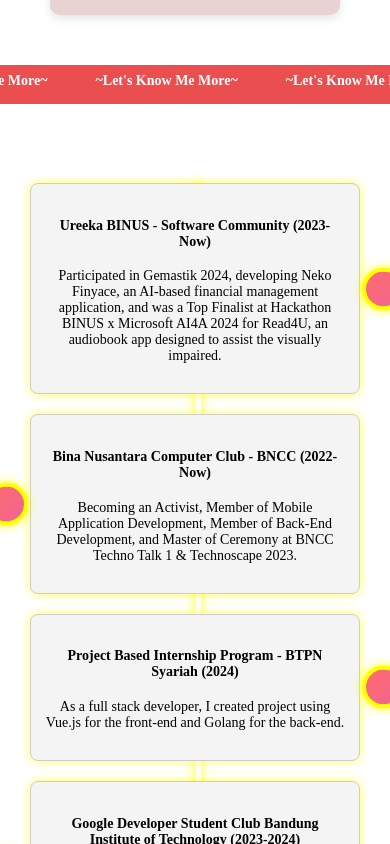
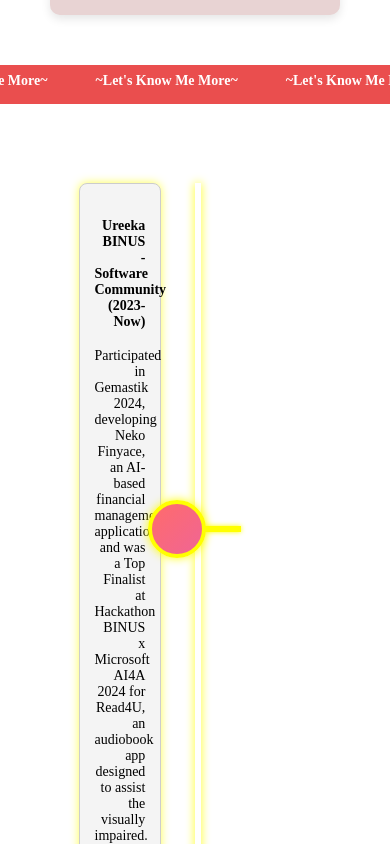
Before and after one commit to ivanadriannn/ivanadrian-portfolio, a React (Create React App) app: page / in a window 390 px wide. Shown: the part 1960-2804 px from the top of the page. Built offline with nearby package versions, Linux system fonts and the light colour scheme; the HTML template or start-up script is replaced by a standard one.

Commit message:
UploadRevision

```diff
--- a/src/styles/section/_contact.scss
+++ b/src/styles/section/_contact.scss
@@ -9,6 +9,7 @@
         border-radius: 10px;
         box-shadow: 0 4px 20px rgba(0, 0, 0, 0.1);
         background: #fff;
+        width: 100%
     }
 
     .contact-title {
--- a/src/styles/section/_experiences.scss
+++ b/src/styles/section/_experiences.scss
@@ -4,6 +4,8 @@
     width: 70%;
     margin: 0 auto;
     margin-top: 5vw;
+    justify-content: center;
+    align-items: center;
 }
 
 .experience-line {
@@ -98,42 +100,3 @@
     animation: none !important;
     transition: none !important;
 }
-
-@media (max-width: 768px) {
-    .experience-container {
-        width: 90%;
-    }
-
-    .experience-item {
-        width: 100%;
-    }
-
-    .experience-item.left, .experience-item.right {
-        left: 0;
-        text-align: center;
-    }
-
-    .experience-item.right {
-        left: 0;
-    }
-
-    .experience-node {
-        width: 40px;
-        height: 40px;
-    }
-}
-
-@media (max-width: 480px) {
-    .experience-container {
-        width: 95%;
-    }
-
-    .experience-item {
-        width: 100%;
-    }
-
-    .experience-node {
-        width: 35px;
-        height: 35px;
-    }
-}
```
